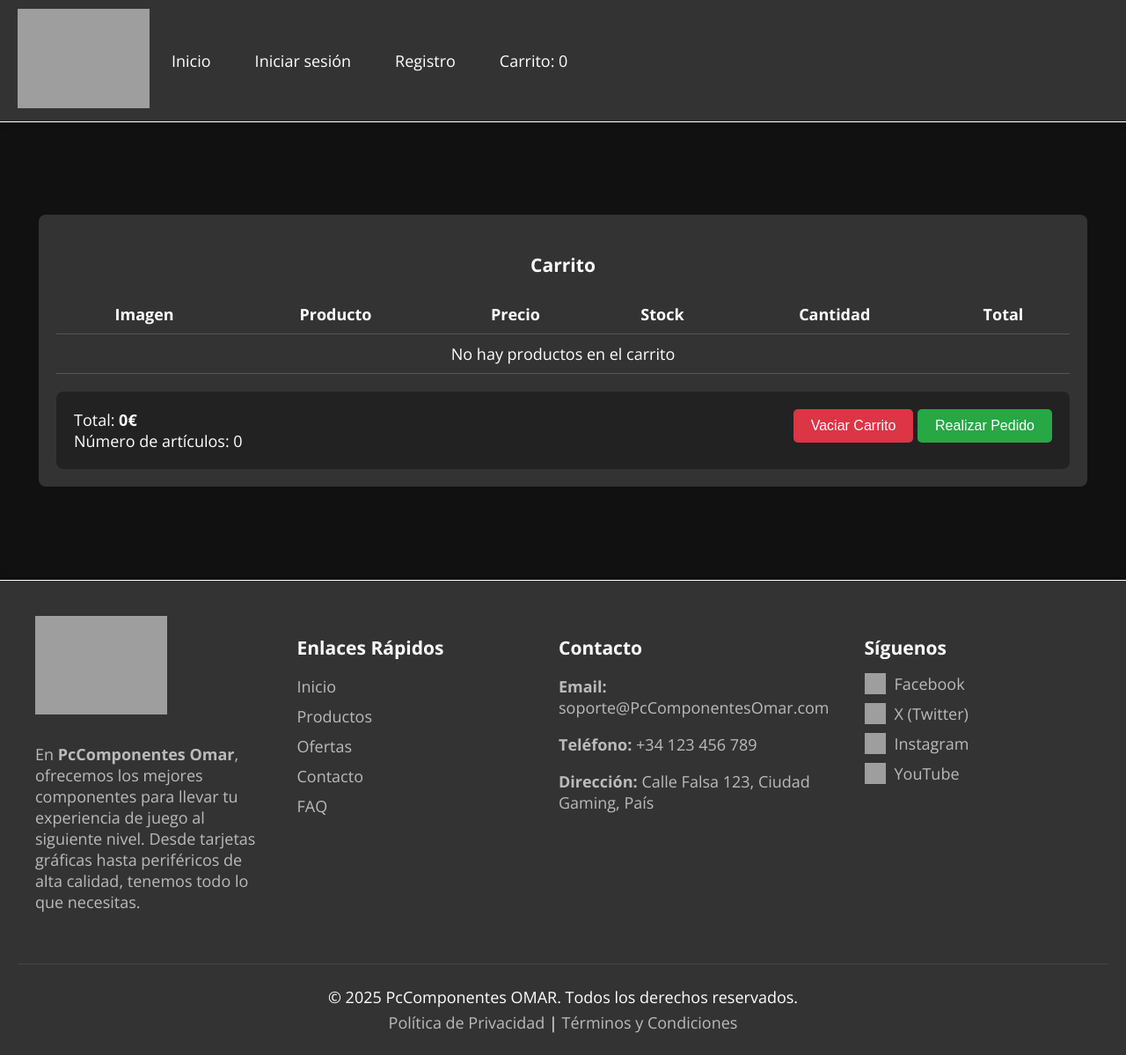
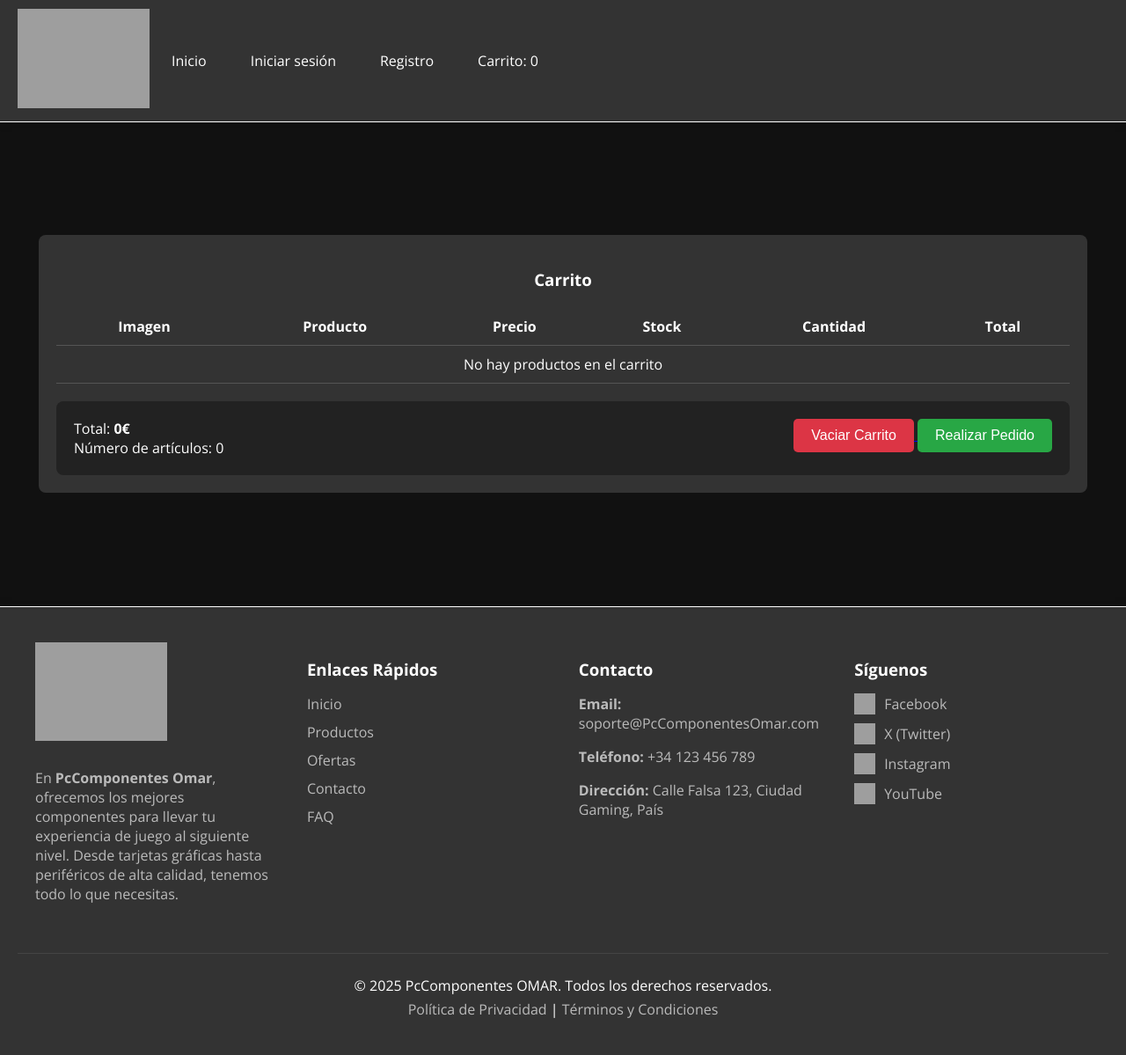
Before and after one commit to omar8910/Proyecto_TFG_Omar, a PHP site: page /proyectoOmarPHPFinal/Carrito/verCarrito in a window 1280 px wide. Shown: the whole page at 88% size. After the commit the page ends 1157 px from the top, so only its background shows below. Run offline with PHP 8.4, Linux system fonts and the light colour scheme; some libraries are stand-ins or nearby versions; grey boxes are pictures that could not be loaded.

Commit message:
Actualizada URL para hosting, y corregido el tamaño de fuente de la página

```diff
--- a/config/config.php
+++ b/config/config.php
@@ -1,4 +1,6 @@
 <?php
-const BASE_URL = 'http://localhost/proyectoOmarPHPFinal/';
+// const BASE_URL = 'http://localhost/proyectoOmarPHPFinal/';
+// const BASE_URL = 'https://0f91-2a0c-5a82-270c-8000-d88a-f895-448a-d225.ngrok-free.app/proyectoOmarPHPFinal/';
+const BASE_URL = 'https://crisp-truly-buck.ngrok-free.app/proyectoOmarPHPFinal/';
 
 ?>
--- a/public/css/styles.css
+++ b/public/css/styles.css
@@ -1,7 +1,7 @@
 /* Body */
 body {
     font-family: 'Open Sans', Arial, Tahoma, Segoe UI, sans-serif;
-    font-size: 18px;
+    font-size: 16px;
     margin: 0;
     padding: 0;
     background-color: #111;
--- a/src/Views/Carrito/verCarrito.php
+++ b/src/Views/Carrito/verCarrito.php
@@ -110,6 +110,8 @@
     }
 
     .formatContainer {
+        margin-top: 15px;
+        margin-bottom: 15px;
         display: flex;
         justify-content: center;
         align-items: center;
```
Also changed, not shown: 1 other file.
